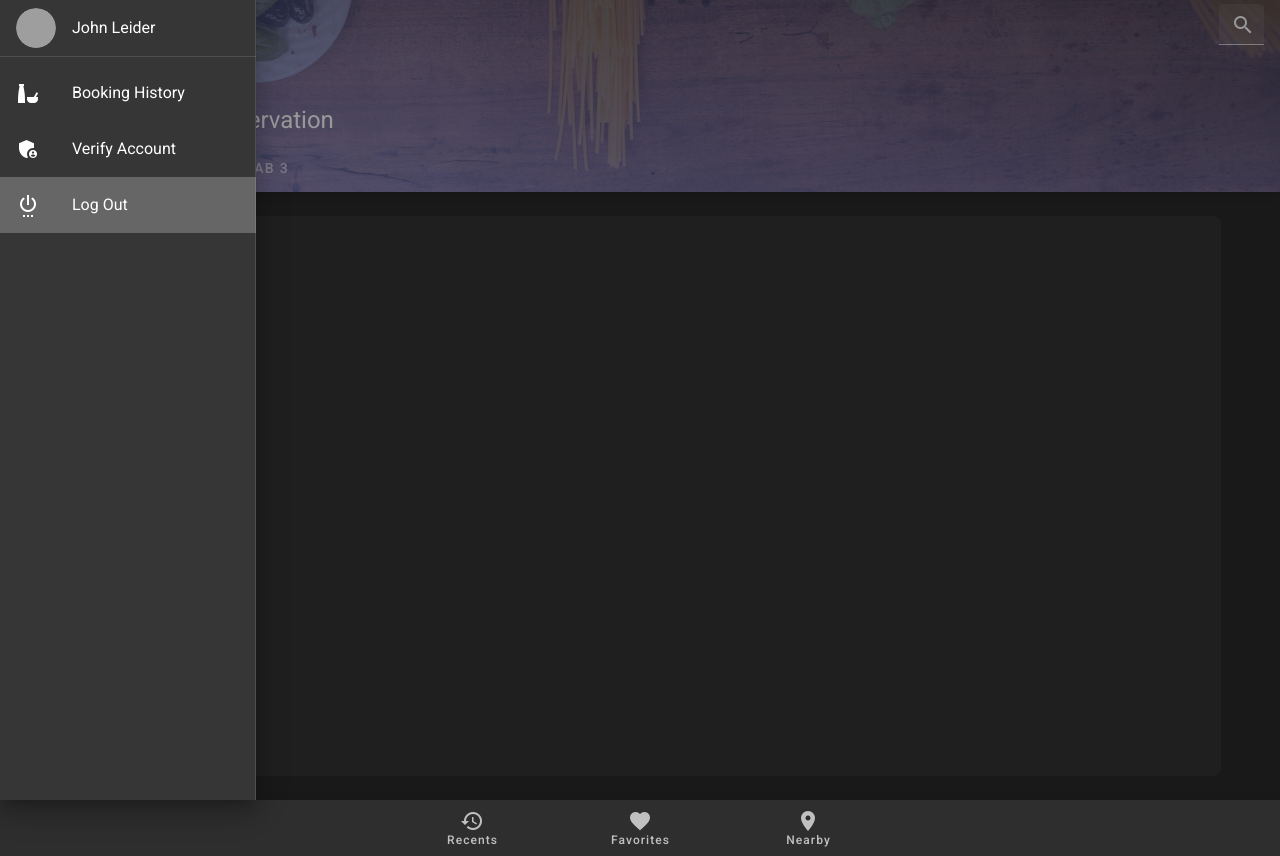
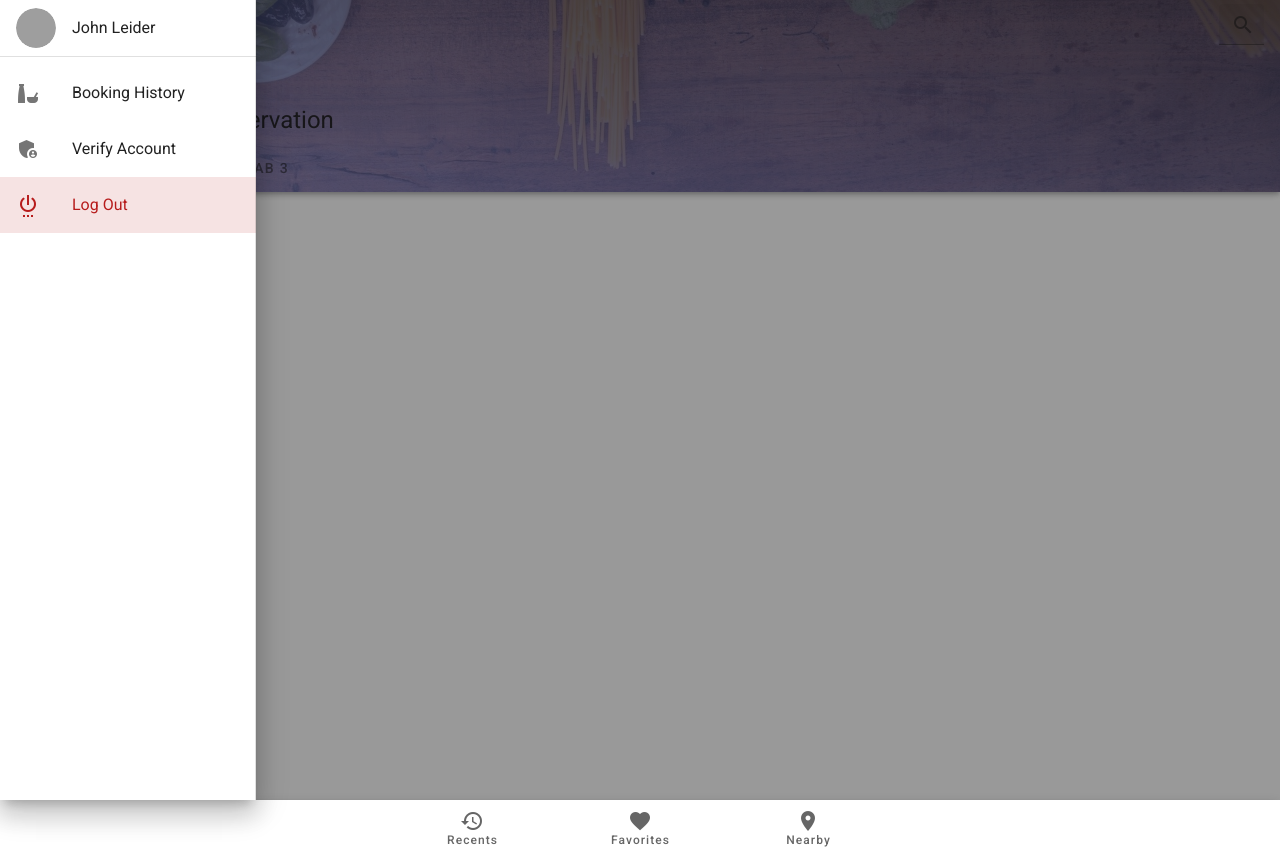
Before and after one commit to Garb18/Roundabout, a Vue app: page /loggedout in a window 1280 px wide. Both pictures are taken after a click on the button 28 px from the left and 24 px from the top of the page. Built offline with nearby package versions, Linux system fonts and the light colour scheme; grey boxes are pictures that could not be loaded.

Commit message:
Colour Experiementation
Learning Vuetify colour theme implementation

```diff
--- a/src/components/BottomNav.vue
+++ b/src/components/BottomNav.vue
@@ -1,5 +1,5 @@
 <template>
-  <v-bottom-navigation :value="value" color="deep-purple" grow hide-on-scroll>
+  <v-bottom-navigation :value="value" color="red darken-4" grow hide-on-scroll>
     <v-btn>
       <span>Recents</span>
 
--- a/src/components/NavDrawer.vue
+++ b/src/components/NavDrawer.vue
@@ -13,7 +13,12 @@
     <v-divider></v-divider>
 
     <v-list>
-      <v-list-item v-for="item in items" :key="item.title" :to="item.to">
+      <v-list-item
+        v-for="item in items"
+        :key="item.title"
+        :to="item.to"
+        color="red darken-4"
+      >
         <v-list-item-icon>
           <v-icon>{{ item.icon }}</v-icon>
         </v-list-item-icon>
--- a/src/components/TopNav.vue
+++ b/src/components/TopNav.vue
@@ -3,7 +3,7 @@
     app
     short
     dense
-    color="deep-purple"
+    color="red darken-4"
     shrink-on-scroll
     src="banner.jpg"
   >
--- a/src/plugins/vuetify.js
+++ b/src/plugins/vuetify.js
@@ -4,5 +4,5 @@ import Vuetify from 'vuetify/lib';
 Vue.use(Vuetify);
 
 export default new Vuetify({
-    theme: { dark: true },
+    //theme: { dark: true },
 });
```
Also changed, not shown: src/components/RestaurantCard.vue (+11 -8 lines).
